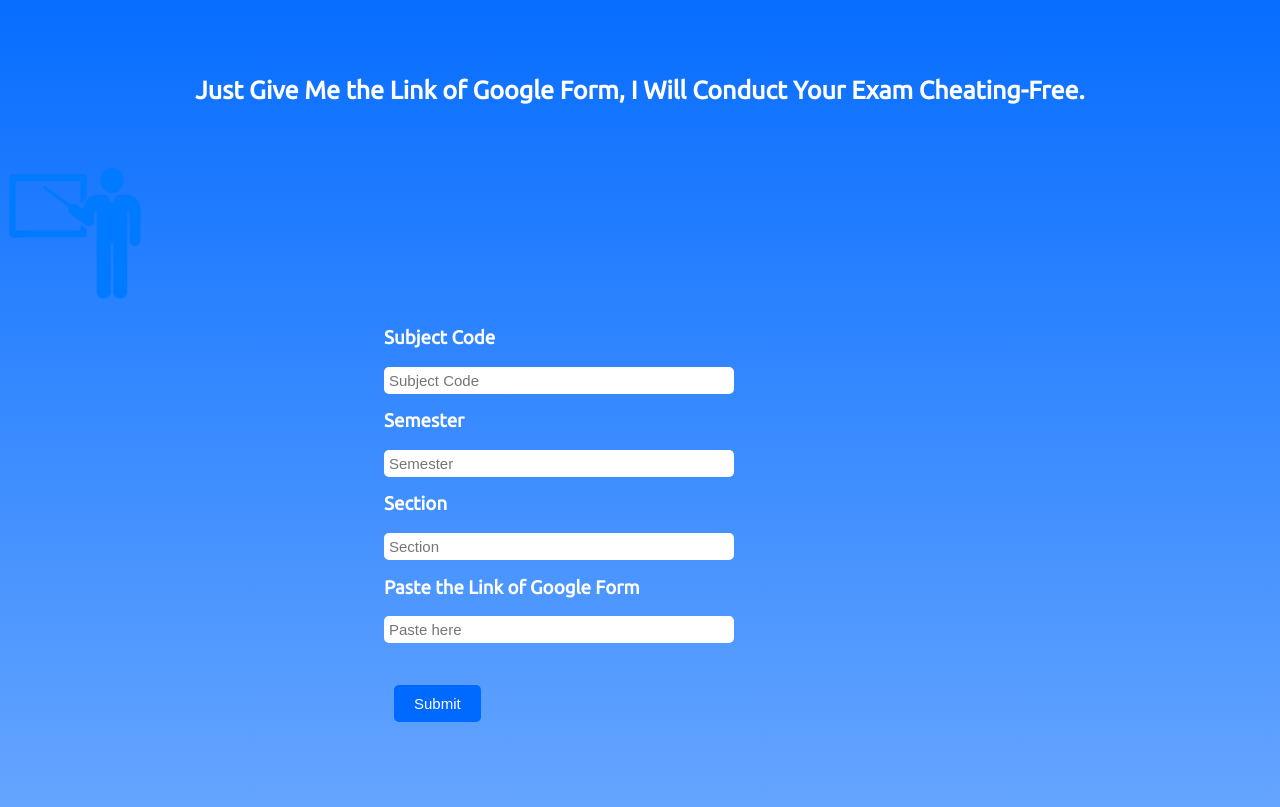
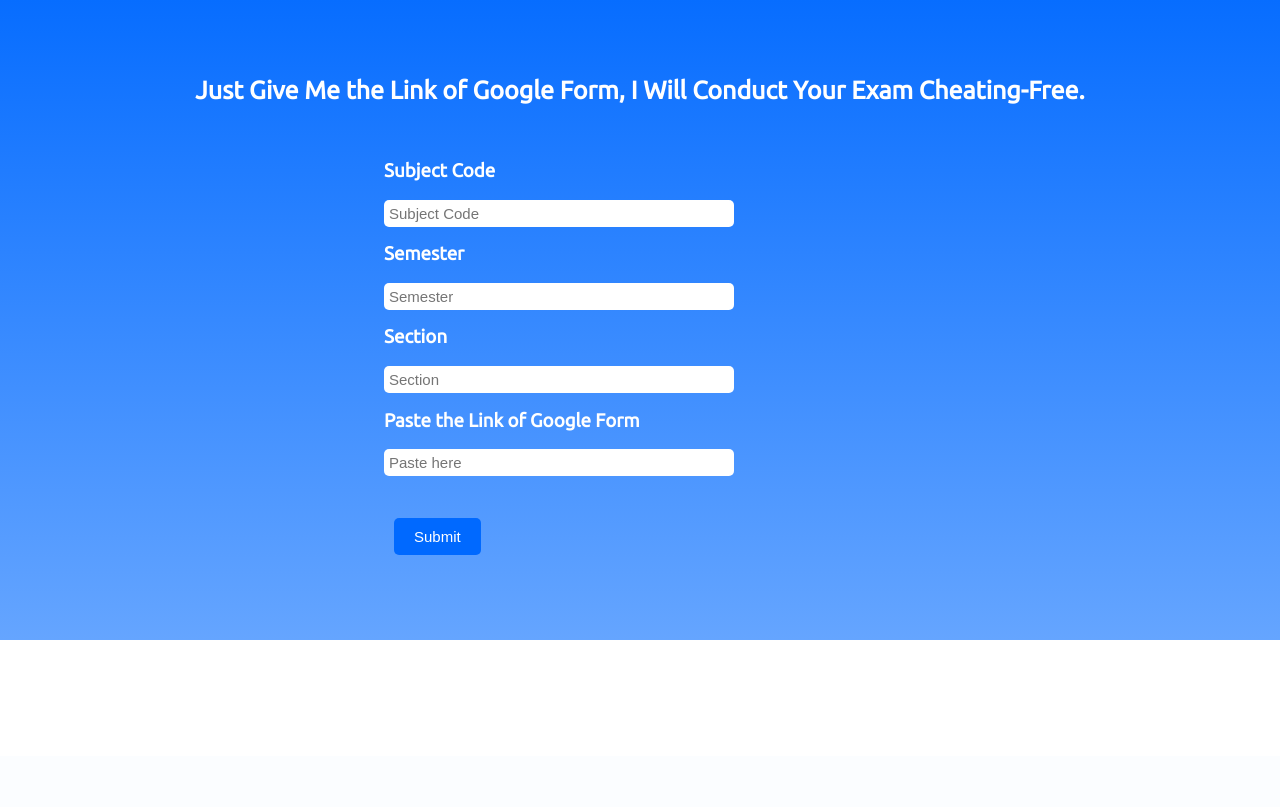
Before and after one commit to piyush-pb/ExamProct, a Django app: page /teacher in a window 1280 px wide. Shown: the part 44-851 px from the top of the page. After the commit the page ends 684 px from the top, so only its background shows below. Run offline with Django 4.2, Linux system fonts and the light colour scheme; a user stored in the database is signed in.

Commit message:
Update teacher.html

```diff
--- a/templates/teacher.html
+++ b/templates/teacher.html
@@ -40,7 +40,7 @@
     </div>
     <p></p>
     <form method="GET" id="paper" action="makePaper">
-        <img class="mb-4" src="{% static 'images/teacher.png' %}" alt="" width="150" height="150">
+
         {% csrf_token %}
         <div class="leftSide-col">
         <h3>Subject Code</h3>
```
